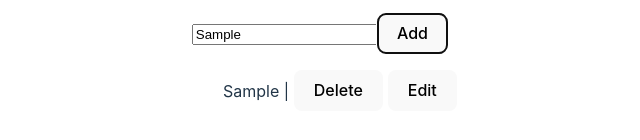
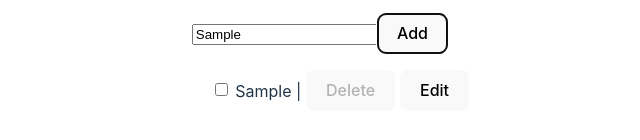
Before and after one commit to Antman295/ALAB_320H.9.1, a React (Vite) app: page / in a window 1280 px wide. Both pictures are taken after typing "Sample" into the empty fields and a click on the button "Add". Shown: the part 416-556 px from the top of the page, without its empty margins (320-960 px from the left). Built offline with nearby package versions, Linux system fonts and the light colour scheme.

Commit message:
Checkbox now works
Checkbox functionality now works as when the user clicks on the checkbox, the delete button gets enables as it's currently disabled

```diff
--- a/src/components/DeleteButton.jsx
+++ b/src/components/DeleteButton.jsx
@@ -1,6 +1,7 @@
-export default function DeleteButton({task, dispatch}) {
+export default function DeleteButton({task, dispatch, disabled}) {
     return (
         <button onClick={() => dispatch({ type: "remove_task", payload: task.task})}
+        disabled={disabled}
         >Delete</button>
     )
 }
--- a/src/components/List.jsx
+++ b/src/components/List.jsx
@@ -5,6 +5,7 @@ function List({ tasks, dispatch}) {
 
     const [editTaskId, setEditTaskId] = useState(null);
     const [newTask, setNewTask] = useState("");
+    const [taskDone, setTaskDone] = useState({});
 
     const handleChange = (task) => {
         setEditTaskId(task.id);
@@ -17,10 +18,24 @@ function List({ tasks, dispatch}) {
         setNewTask("");
     }
 
+    const handleTaskDone = (taskId) => {
+        setTaskDone((prev) => ({
+            ...prev,
+            [taskId]: !prev[taskId],
+        }));
+    }
+
     return (
         <ul>
-            {tasks.map((task, index) => (
-                <li key={index}>
+            {tasks.map((task) => (
+                <li key={task.id}>
+                    <input
+                        type="checkbox"
+                        checked={!!taskDone[task.id]}
+                        onChange={() => handleTaskDone(task.id)}
+                    />
+                    {" "}
+
                     {editTaskId === task.id ? (
                         <>
                             <input
@@ -30,18 +45,19 @@ function List({ tasks, dispatch}) {
                             />
                             <button onClick={() => handleSave(task.id)}>Save</button>
                         </>
-                            ):(
+                    ) : (
                         <>
-                    {task.task}
-                    {' | '}
-
-                    <DeleteButton task={task} dispatch={dispatch}/>
-                    {' '}
+                            {task.task} {" | "}
+                            <DeleteButton
+                                task={task}
+                                dispatch={dispatch}
+                                disabled={!taskDone[task.id]}
+                            />
+                            {" "}
                             <button onClick={() => handleChange(task)}>Edit</button>
                         </>
                     )}
                 </li>
-
             ))}
         </ul>
     );
```
Lines whose indentation alone changed are shown as unchanged.
